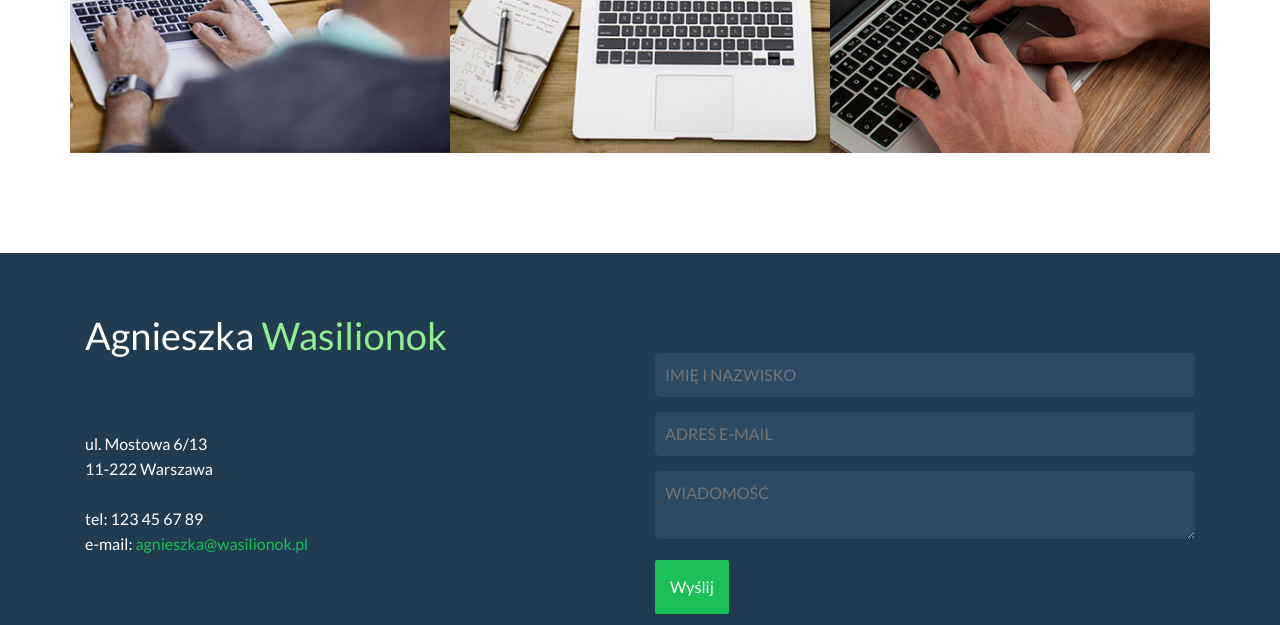
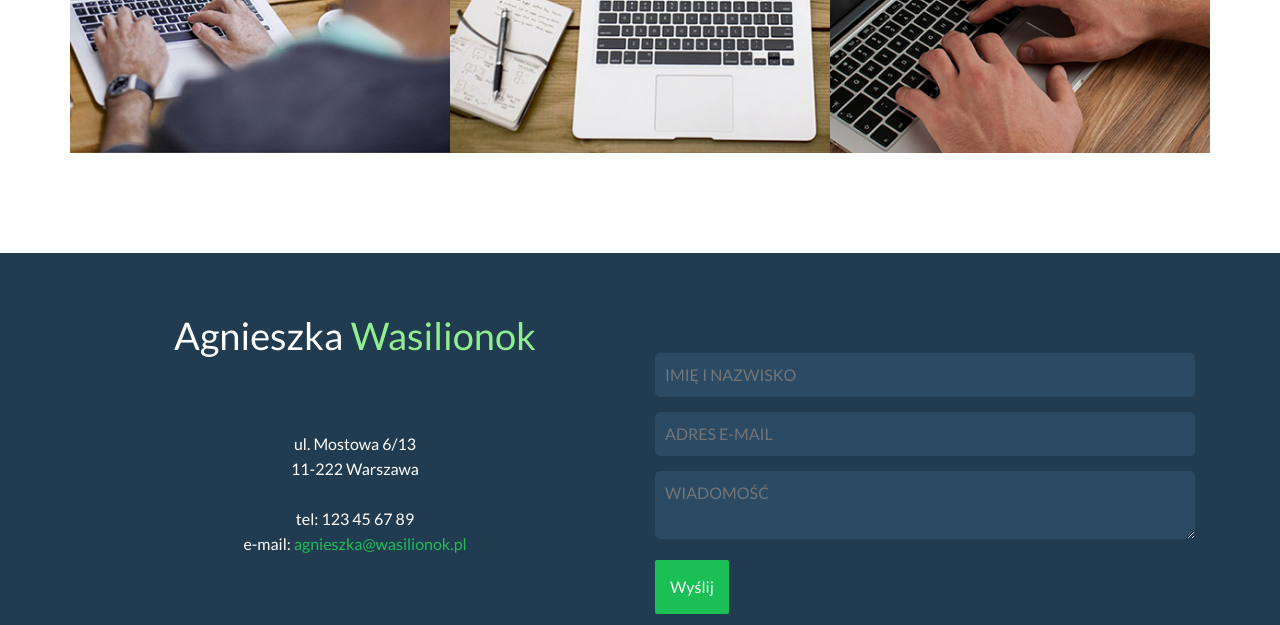
Before and after one commit to wasilionok/wasilionok.github.io, a plain HTML site: page zadania-domowe/moje portfolio/index.html in a window 1280 px wide. Shown: the part 1985-2610 px from the top of the page. Drawn offline with nearby package versions, Linux system fonts and the light colour scheme.

Commit message:
zadanie domowe2

```diff
--- a/zadania-domowe/moje portfolio/css/style.css
+++ b/zadania-domowe/moje portfolio/css/style.css
@@ -296,6 +296,13 @@ text-align: center;
     border: 1px solid #213b50;
     background-color: #fff;
 }
+#contact .col-sm-12,
+    #contact .col-12 h2 {
+        text-align: center;
+    }
+
+
+
 
 footer {
     background-color: #142634;
```
